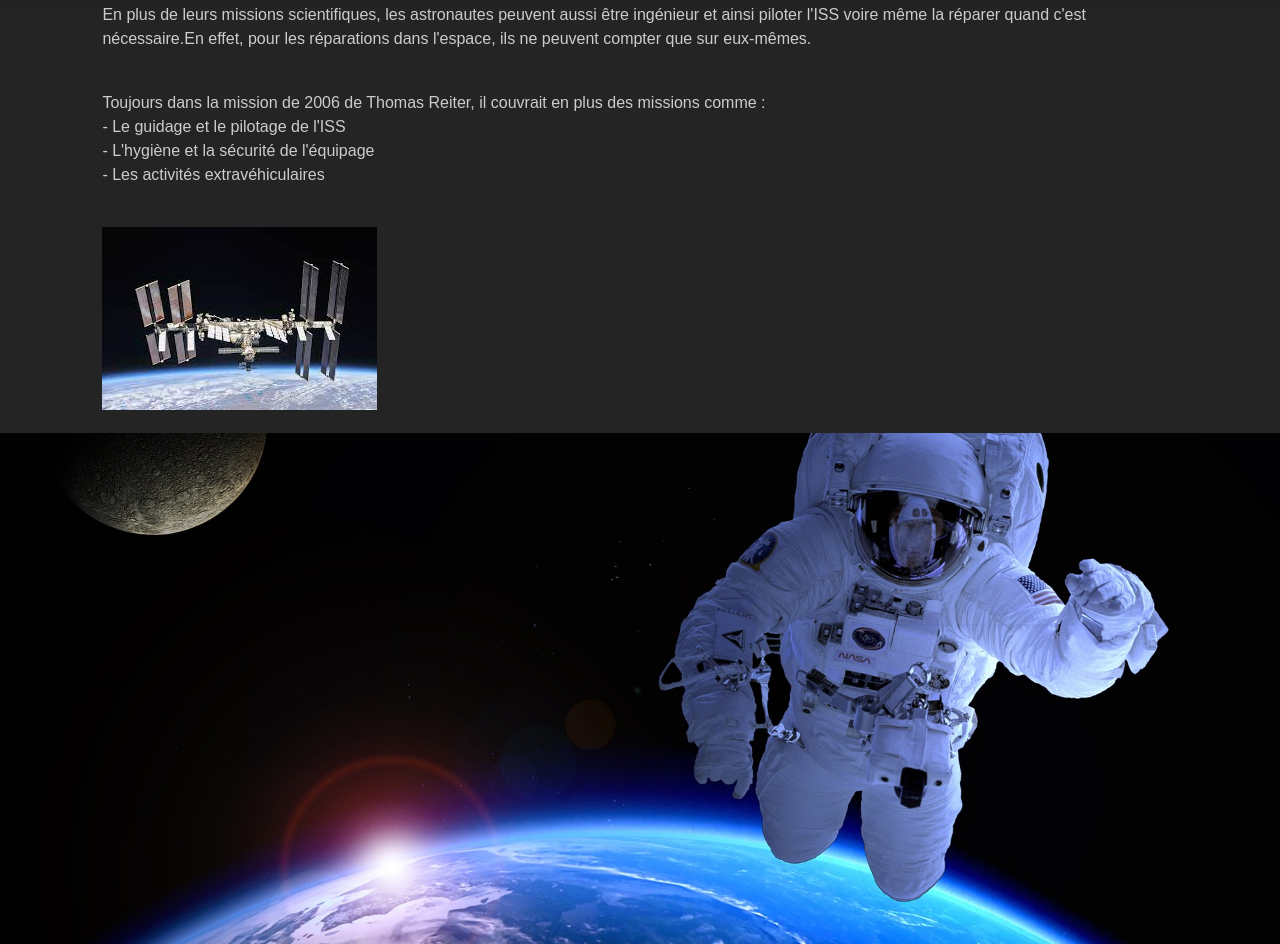
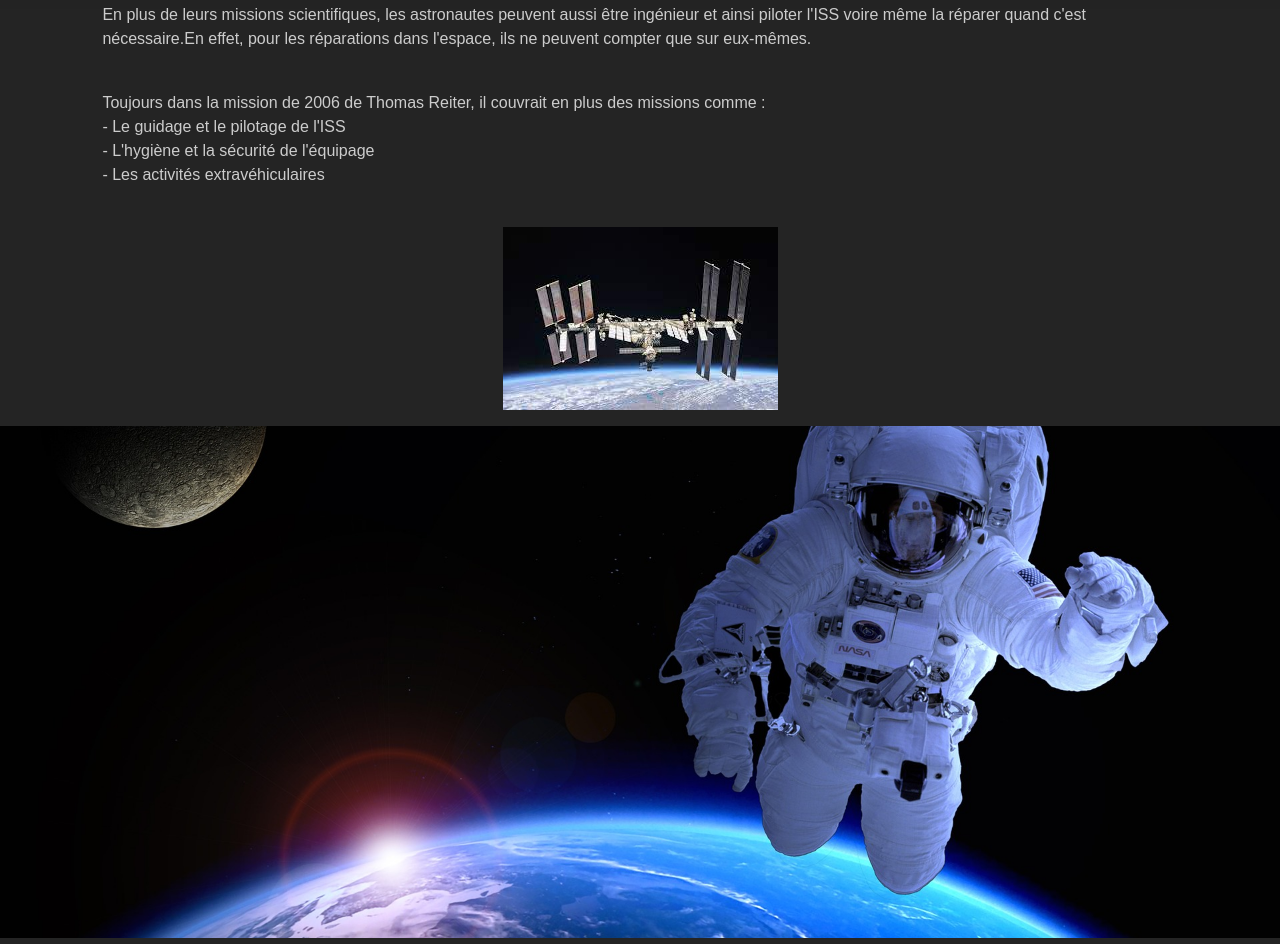
Before and after one commit to notHaze/Parcours-d-astronaute, a PHP site: page /html/Missions.html in a window 1280 px wide, after a click on "MISSIONS D'INGÉNIEURS". Shown: the part 946-1890 px from the top of the page. Run offline with PHP 8.4, Linux system fonts and the light colour scheme; some libraries are stand-ins or nearby versions.

Commit message:
Update styleP.css

```diff
--- a/styles/styleP.css
+++ b/styles/styleP.css
@@ -1,6 +1,11 @@
 @import url(//fonts.googleapis.com/css?family=Lato:300:400);
 body{
   background-color: #242424;
+}
+
+.imgContent{
+	margin: 0 auto 0 auto;
+	display:block;
 }
 
 .main{
```
